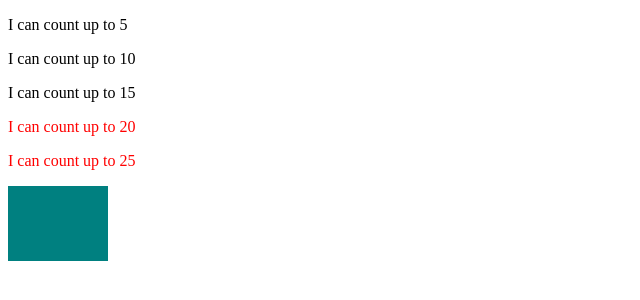
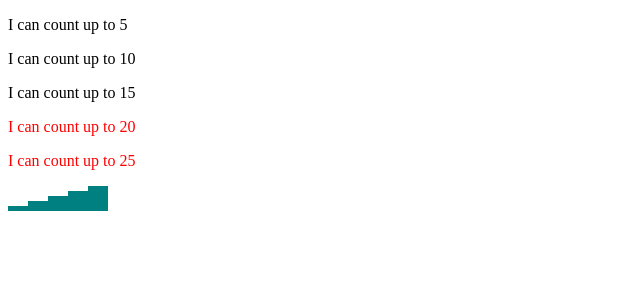
Before and after one commit to Rindrics/interactive-data-visualization, a plain HTML site: page index.html in a window 1280 px wide. Shown: the whole page, without its empty margins (0-640 px from the left). Drawn offline with Linux system fonts and the light colour scheme; no server answers.

Commit message:
:sparkles: Apply data to bar height

```diff
--- a/index.html
+++ b/index.html
@@ -40,7 +40,10 @@
           .data(dataset)
           .enter()
           .append("div")
-          .attr("class", "bar");
+          .attr("class", "bar")
+          .style("height", function(d) {
+              return d + "px";
+          });
     </script>
   </body>
 </html>
```
